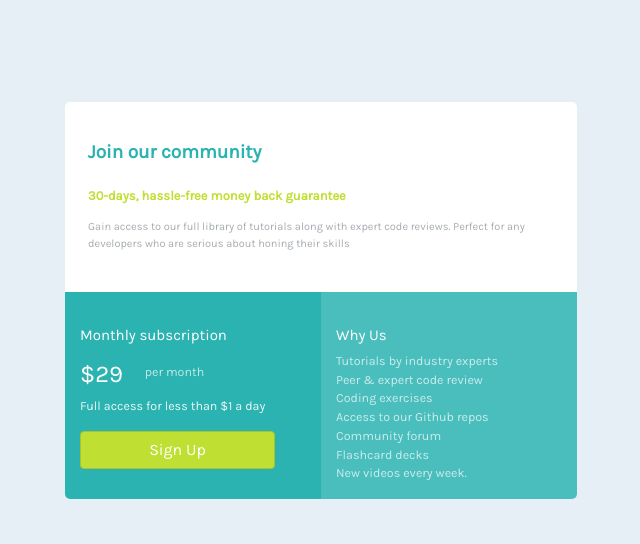
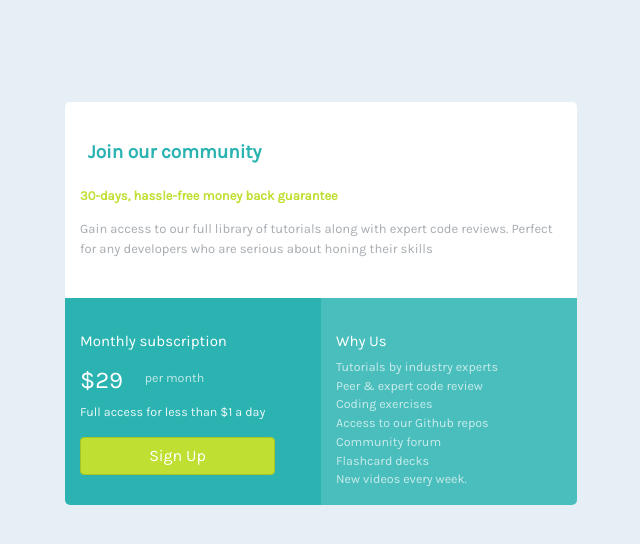
Before and after one commit to tux-0/Single-price-grid-component, a plain HTML site: page index.html in a window 1280 px wide. Shown: the whole page, without its empty margins (319-959 px from the left). Drawn offline with nearby package versions, Linux system fonts and the light colour scheme.

Commit message:
improving par text

```diff
--- a/index.html
+++ b/index.html
@@ -20,8 +20,8 @@
 <body>
     <div id="main" class="container ">
         <h5 class="ml-2 col-lg-" style="color: #2BB3B1; font-weight: 700;font-size: 19px">Join our community </h5>
-        <h6 class="mt-4 ml-2" style="color: #BFDF32; font-weight: 600;font-size: 13px">30-days, hassle-free money back guarantee </h6>
-        <p class="mt-3  ml-2 text-muted" style=" opacity: 60%; padding-bottom: 5%;font-size:11px  ; ">Gain access to our
+        <h6 class="mt-4 " style="color: #BFDF32; font-weight: 600;font-size: 13px">30-days, hassle-free money back guarantee </h6>
+        <p class="mt-3   text-muted" style=" opacity: 60%; padding-bottom: 5%;font-size:13px  ; ">Gain access to our
             full library of tutorials along with expert code reviews.
             Perfect for any developers who are serious about honing their skills </p>
         <div class="row">
```
